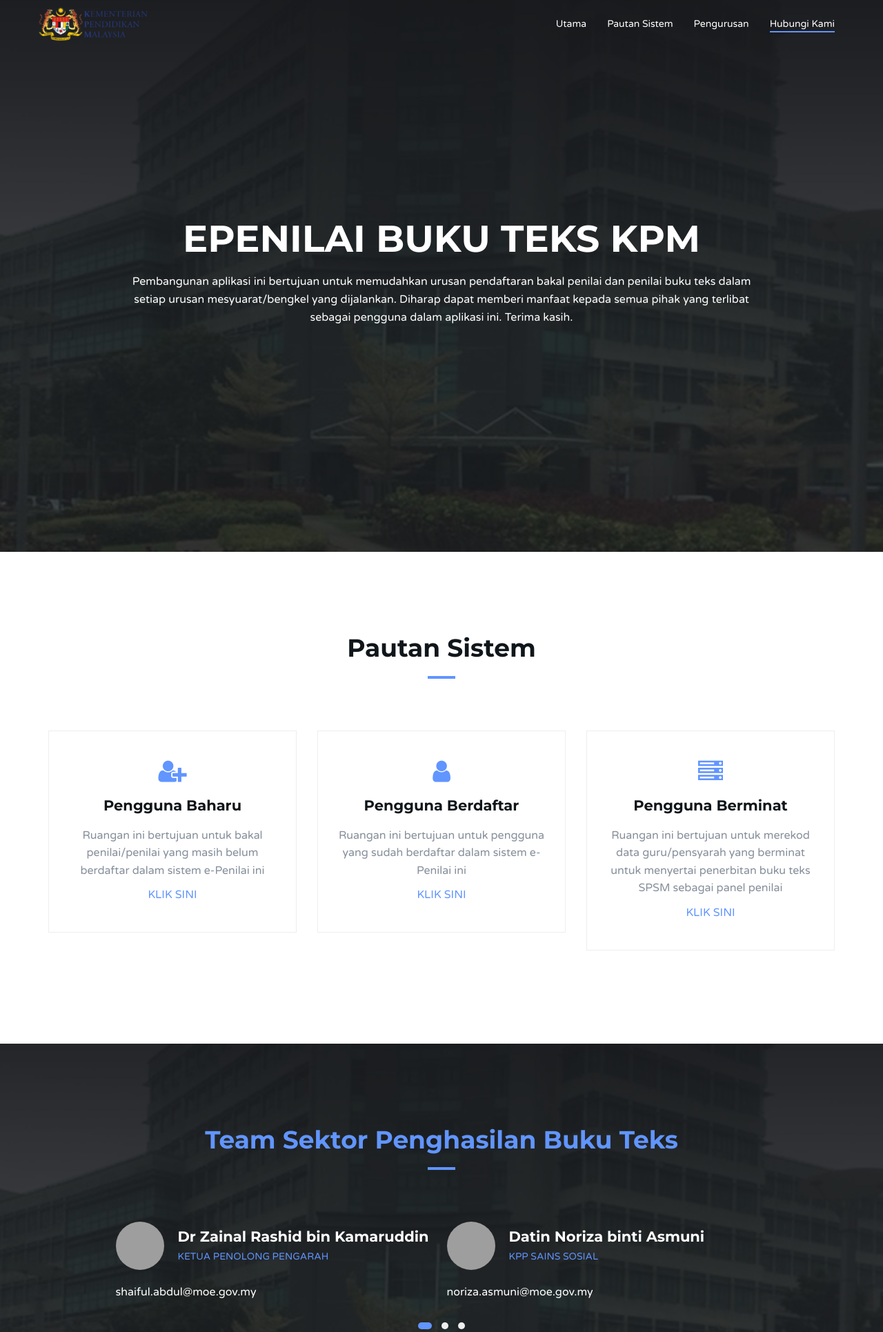
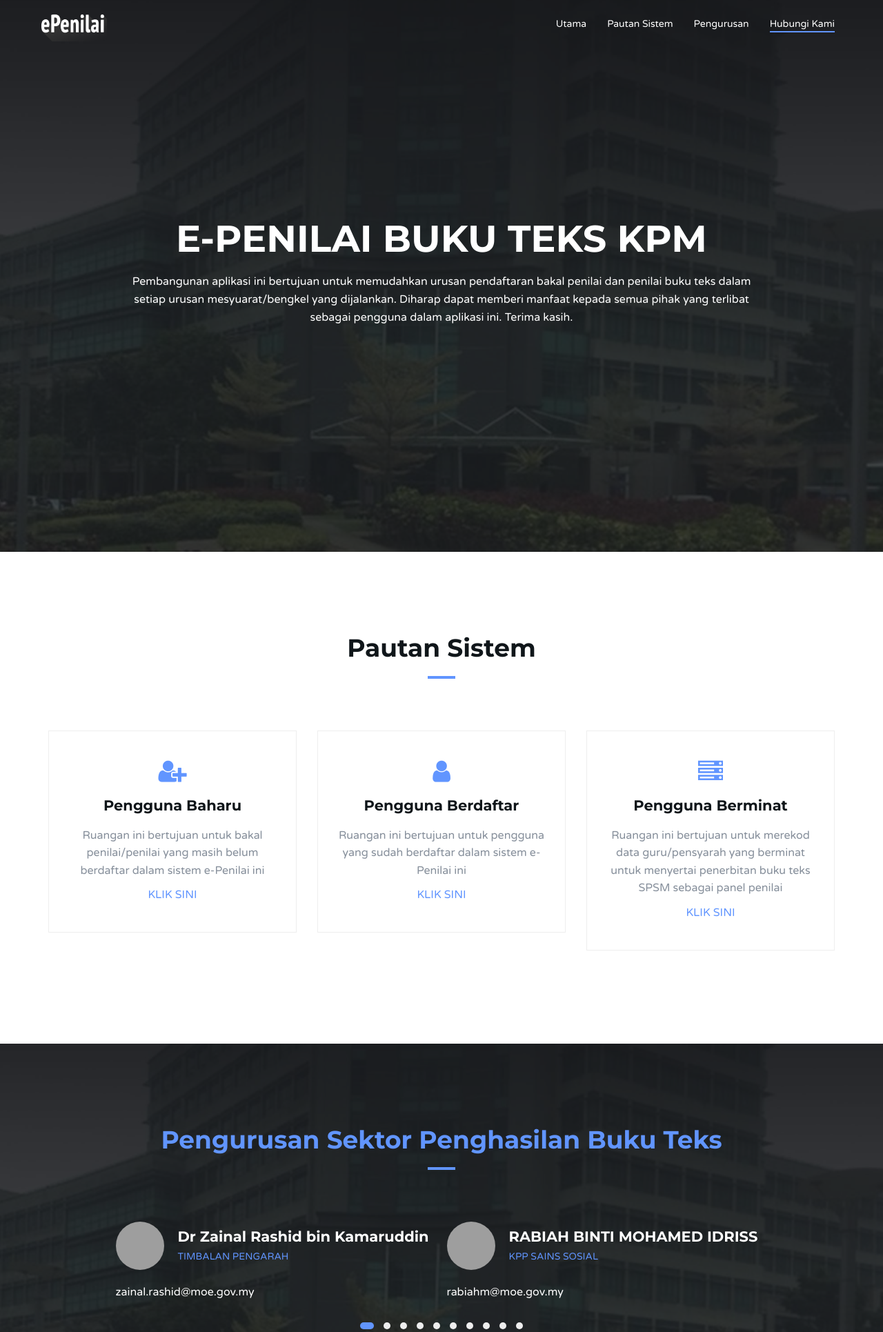
Before and after one commit to gunbladeii/spsm, a PHP site: page / in a window 1280 px wide. Shown: the top 1931 px of the page at 69% size. Run offline with PHP 8.4, Linux system fonts and the light colour scheme; grey boxes are pictures that could not be loaded.

Commit message:
Initial commit

```diff
--- a/index.php
+++ b/index.php
@@ -53,8 +53,8 @@
 					<!-- Logo -->
 					<div class="navbar-brand">
 						<a href="index.php">
-							<img class="logo" src="img/logokpm.png" alt="logo">
-							<img class="logo-alt" src="img/logokpm.png" alt="logo">
+							<img class="logo" src="img/logo.png" alt="logo">
+							<img class="logo-alt" src="img/logo-alt.png" alt="logo">
 						</a>
 					</div>
 					<!-- /Logo -->
@@ -95,7 +95,7 @@
 					<!-- home content -->
 					<div class="col-md-10 col-md-offset-1">
 						<div class="home-content">
-							<h1 class="white-text">epenilai Buku Teks KPM</h1>
+							<h1 class="white-text">e-Penilai Buku Teks KPM</h1>
 							<p class="white-text">Pembangunan aplikasi ini bertujuan untuk memudahkan urusan pendaftaran bakal penilai dan penilai buku teks dalam setiap urusan mesyuarat/bengkel yang dijalankan. Diharap dapat memberi manfaat kepada semua pihak yang terlibat sebagai pengguna dalam aplikasi ini. Terima kasih.
 							</p>
 				    </div>
@@ -173,7 +173,7 @@
 	<div id="team" class="section md-padding">
                 <!-- Section header -->
 				<div class="section-header text-center">
-					<h2 class="title"><a font-color:white;>Team Sektor Penghasilan Buku Teks</a></h2>
+					<h2 class="title"><a font-color:white;>Pengurusan Sektor Penghasilan Buku Teks</a></h2>
 				</div>
 				<!-- /Section header -->
 		<!-- Background Image -->
@@ -197,20 +197,42 @@
 							<div class="testimonial-meta">
 								<img src="#" alt="">
 								<h3 class="white-text">Dr Zainal Rashid bin Kamaruddin</h3>
-								<span>Ketua Penolong Pengarah</span>
+								<span>Timbalan Pengarah</span>
 							</div>
-							<p class="white-text">shaiful.abdul@moe.gov.my</p>
+							<p class="white-text">zainal.rashid@moe.gov.my</p>
 						</div>
 						<!-- /testimonial -->
 
 						<!-- testimonial -->
 						<div class="testimonial">
 							<div class="testimonial-meta">
-								<img src=".#" alt="">
-								<h3 class="white-text">Datin Noriza binti Asmuni</h3>
+								<img src="#" alt="">
+								<h3 class="white-text">RABIAH BINTI MOHAMED IDRISS</h3>
 								<span>KPP Sains Sosial</span>
 							</div>
-							<p class="white-text">noriza.asmuni@moe.gov.my</p>
+							<p class="white-text">rabiahm@moe.gov.my</p>
+						</div>
+						<!-- /testimonial -->
+
+						<!-- testimonial -->
+						<div class="testimonial">
+							<div class="testimonial-meta">
+								<img src="#" alt="">
+								<h3 class="white-text">DATIN NORIZA BINTI ASMUNI</h3>
+								<span>KPP Sains Sosial</span>
+							</div>
+							<p class="white-text">norizaasmuni@moe.gov.my</p>
+						</div>
+						<!-- /testimonial -->
+
+						<!-- testimonial -->
+						<div class="testimonial">
+							<div class="testimonial-meta">
+								<img src="#" alt="">
+								<h3 class="white-text">ENCIK AZMI BIN AHMAD</h3>
+								<span>KPP Sains Sosial</span>
+							</div>
+							<p class="white-text">azmiahmad@moe.gov.my</p>
 						</div>
 						<!-- /testimonial -->
 
@@ -218,10 +240,32 @@
 						<div class="testimonial">
 							<div class="testimonial-meta">
 								<img src="#" alt="">
-								<h3 class="white-text">Puan Roslina binti Ibrahim</h3>
+								<h3 class="white-text">ENCIK AHMAD NOR BAKRI BIN A HAMID</h3>
 								<span>KPP Bahasa & Kesusasteraan</span>
 							</div>
-							<p class="white-text">roslina.ibrahim@moe.gov.my</p>
+							<p class="white-text">bakri.hamidm@moe.gov.my</p>
+						</div>
+						<!-- /testimonial -->
+
+						<!-- testimonial -->
+						<div class="testimonial">
+							<div class="testimonial-meta">
+								<img src="#" alt="">
+								<h3 class="white-text">PUAN HAJAH ROSLINA BINTI IBRAHIM</h3>
+								<span>KPP Bahasa & Kesusasteraan</span>
+							</div>
+							<p class="white-text">roslina.ibrahimm@moe.gov.my</p>
+						</div>
+						<!-- /testimonial -->
+
+						<!-- testimonial -->
+						<div class="testimonial">
+							<div class="testimonial-meta">
+								<img src="#" alt="">
+								<h3 class="white-text">ENCIK SAFARI BIN JAMALUDDIN</h3>
+								<span>KPP Bahasa & Kesusasteraan</span>
+							</div>
+							<p class="white-text">safari.jamaludin@moe.gov.my</p>
 						</div>
 						<!-- /testimonial -->
 
@@ -229,10 +273,21 @@
 						<div class="testimonial">
 							<div class="testimonial-meta">
 								<img src="#" alt="">
-								<h3 class="white-text">Encik Nasir bin Mohamad</h3>
-								<span>KPP Pendidikan Islam</span>
+								<h3 class="white-text">ENCIK ABD RAZAK BIN MOHAMAD YUSOF</h3>
+								<span>KPP Bahasa & Kesusasteraan</span>
 							</div>
-							<p class="white-text">nasirm@moe.gov.my</p>
+							<p class="white-text">razak.yusof@moe.gov.my</p>
+						</div>
+						<!-- /testimonial -->
+
+						<!-- testimonial -->
+						<div class="testimonial">
+							<div class="testimonial-meta">
+								<img src="#" alt="">
+								<h3 class="white-text">ENCIK ADI PUTRA BIN SAMSURI</h3>
+								<span>KPP Bahasa & Kesusasteraan</span>
+							</div>
+							<p class="white-text">adi.samsuri@moe.gov.my</p>
 						</div>
 						<!-- /testimonial -->
 
@@ -240,10 +295,43 @@
 						<div class="testimonial">
 							<div class="testimonial-meta">
 								<img src="#" alt="">
-								<h3 class="white-text">Puan Zurinah binti Rajab</h3>
-								<span>KPP Vokasional dan Teknik</span>
+								<h3 class="white-text">TUAN HAJI NASIR BIN MOHAMAD</h3>
+								<span>KPP Pendidikan Islam</span>
 							</div>
-							<p class="white-text">zurin@moe.gov.my</p>
+							<p class="white-text">nasirm@moe.gov.my</p>
+						</div>
+						<!-- /testimonial -->
+
+						<!-- testimonial -->
+						<div class="testimonial">
+							<div class="testimonial-meta">
+								<img src="#" alt="">
+								<h3 class="white-text">ENCIK AMIRUDDIN@AZMI BIN IBRAHIM</h3>
+								<span>KPP Pendidikan Islam</span>
+							</div>
+							<p class="white-text">amiruddin.azmi@moe.gov.my</p>
+						</div>
+						<!-- /testimonial -->
+
+						<!-- testimonial -->
+						<div class="testimonial">
+							<div class="testimonial-meta">
+								<img src="#" alt="">
+								<h3 class="white-text">ENCIK HAZMAN BIN CHE SIDIK</h3>
+								<span>KPP Pendidikan Khas (Rendah)</span>
+							</div>
+							<p class="white-text">hazman.sidik@moe.gov.my</p>
+						</div>
+						<!-- /testimonial -->
+
+						<!-- testimonial -->
+						<div class="testimonial">
+							<div class="testimonial-meta">
+								<img src="#" alt="">
+								<h3 class="white-text">DATIN SALBIAH BINTI ROSLAN</h3>
+								<span>KPP Pendidikan Khas (Menengah)</span>
+							</div>
+							<p class="white-text">salbiah.roslan@moe.gov.my</p>
 						</div>
 						<!-- /testimonial -->
 
@@ -251,10 +339,65 @@
 						<div class="testimonial">
 							<div class="testimonial-meta">
 								<img src="#" alt="">
-								<h3 class="white-text">Puan Rozita binti Ayob</h3>
+								<h3 class="white-text">PUAN ZURINAH@ROSMAWATI BINTI RAJAB</h3>
 								<span>KPP Vokasional dan Teknik</span>
 							</div>
-							<p class="white-text">rozita@moe.gov.my</p>
+							<p class="white-text">zurinah.rajab@moe.gov.my</p>
+						</div>
+						<!-- /testimonial -->
+
+						<!-- testimonial -->
+						<div class="testimonial">
+							<div class="testimonial-meta">
+								<img src="#" alt="">
+								<h3 class="white-text">PUAN HAJAH ROZITA BINTI ROSLI</h3>
+								<span>KPP Vokasional dan Teknik</span>
+							</div>
+							<p class="white-text">rozita.rosli@moe.gov.my</p>
+						</div>
+						<!-- /testimonial -->
+
+						<!-- testimonial -->
+						<div class="testimonial">
+							<div class="testimonial-meta">
+								<img src="#" alt="">
+								<h3 class="white-text">PUAN PHUA PENG LIN</h3>
+								<span>KPP Vokasional dan Teknik</span>
+							</div>
+							<p class="white-text">peng.linb@moe.gov.my</p>
+						</div>
+						<!-- /testimonial -->
+
+                        <!-- testimonial -->
+						<div class="testimonial">
+							<div class="testimonial-meta">
+								<img src="#" alt="">
+								<h3 class="white-text">ENCIK AZHAR BIN MOHD SHARIFF</h3>
+								<span>KPP Sains dan Matematik</span>
+							</div>
+							<p class="white-text">azhar.sharif@moe.gov.my</p>
+						</div>
+						<!-- /testimonial -->
+
+						<!-- testimonial -->
+						<div class="testimonial">
+							<div class="testimonial-meta">
+								<img src="#" alt="">
+								<h3 class="white-text">ENCIK AHMAD SABRI BIN IBRAHIM</h3>
+								<span>KPP Sains dan Matematik</span>
+							</div>
+							<p class="white-text">asabri@moe.gov.my</p>
+						</div>
+						<!-- /testimonial -->
+
+						<!-- testimonial -->
+						<div class="testimonial">
+							<div class="testimonial-meta">
+								<img src="#" alt="">
+								<h3 class="white-text">ENCIK SHAHARUDDIN BIN MOHD ZIN</h3>
+								<span>KPP Sains dan Matematik</span>
+							</div>
+							<p class="white-text">sharuddin.mzin@moe.gov.my</p>
 						</div>
 						<!-- /testimonial -->
 
@@ -352,7 +495,7 @@
 
 					<!-- footer logo -->
 					<div class="footer-logo">
-						<a href="index.php"><img src="img/logokpm.png" alt="logo"></a>
+						<a href="index.php"><img src="img/logo-alt.png" alt="logo"></a>
 					</div>
 					<!-- /footer logo -->
 
@@ -369,8 +512,7 @@
 
 					<!-- footer copyright -->
 					<div class="footer-copyright">
-					    <p>Penafian: Pihak kami tidak bertanggungjawb sebarang unsur pelagiat, menyalin dan mencetak kandungan oleh mana-mana pihak dalam laman sesawang ini.Laman sesawang ini masih dalam peringkat uji rintis dan tidak boleh diklasifikasikan sebagai sumber rujukan rasmi oleh Kementerian Pendidikan Malaysia</p>
-                        <p>Copyright © 2017. All Rights Reserved. Designed by<a href="https://colorlib.com" target="_blank">Colorlib</a></p>
+					    <p>Penafian: Pihak kami tidak bertanggungjawb sebarang unsur pelagiat, menyalin dan mencetak kandungan oleh mana-mana pihak dalam laman sesawang ini.</p>
 					</div>
 
 
```
Also changed, not shown: 1 other file.
